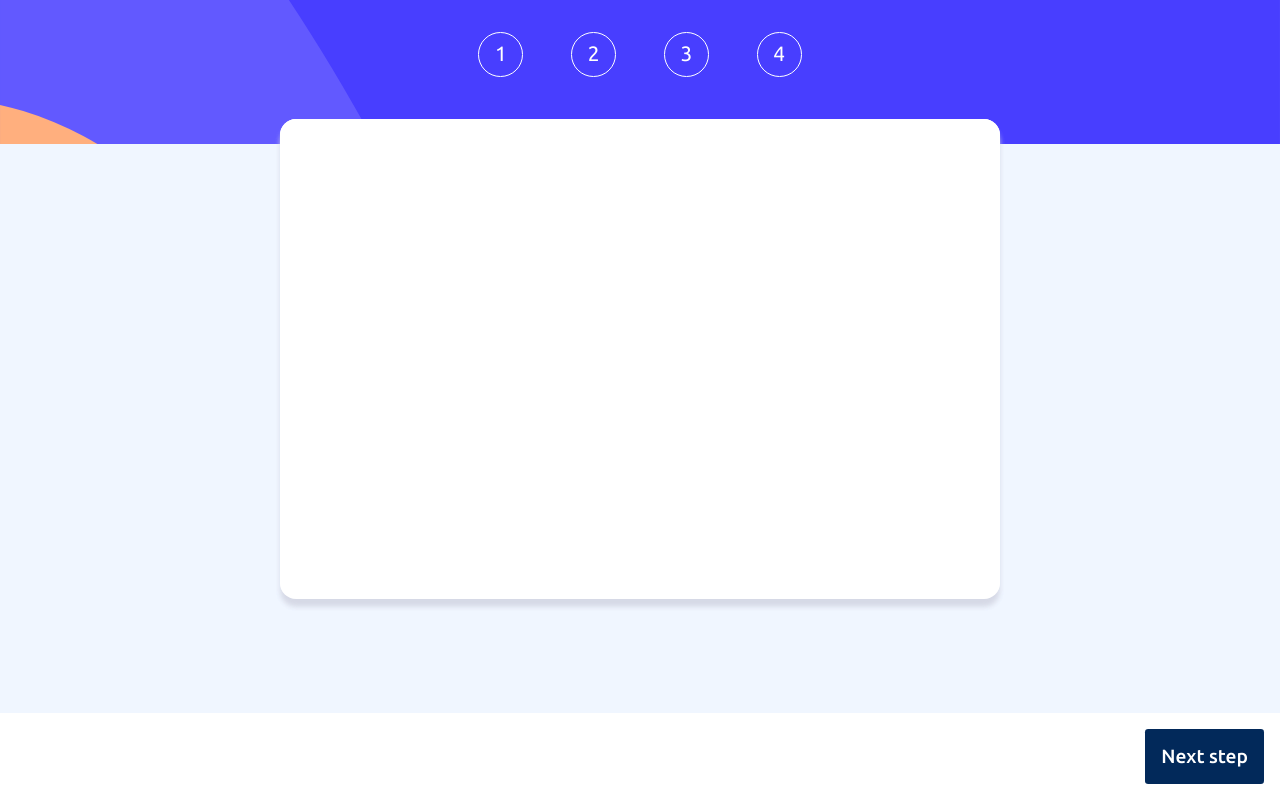
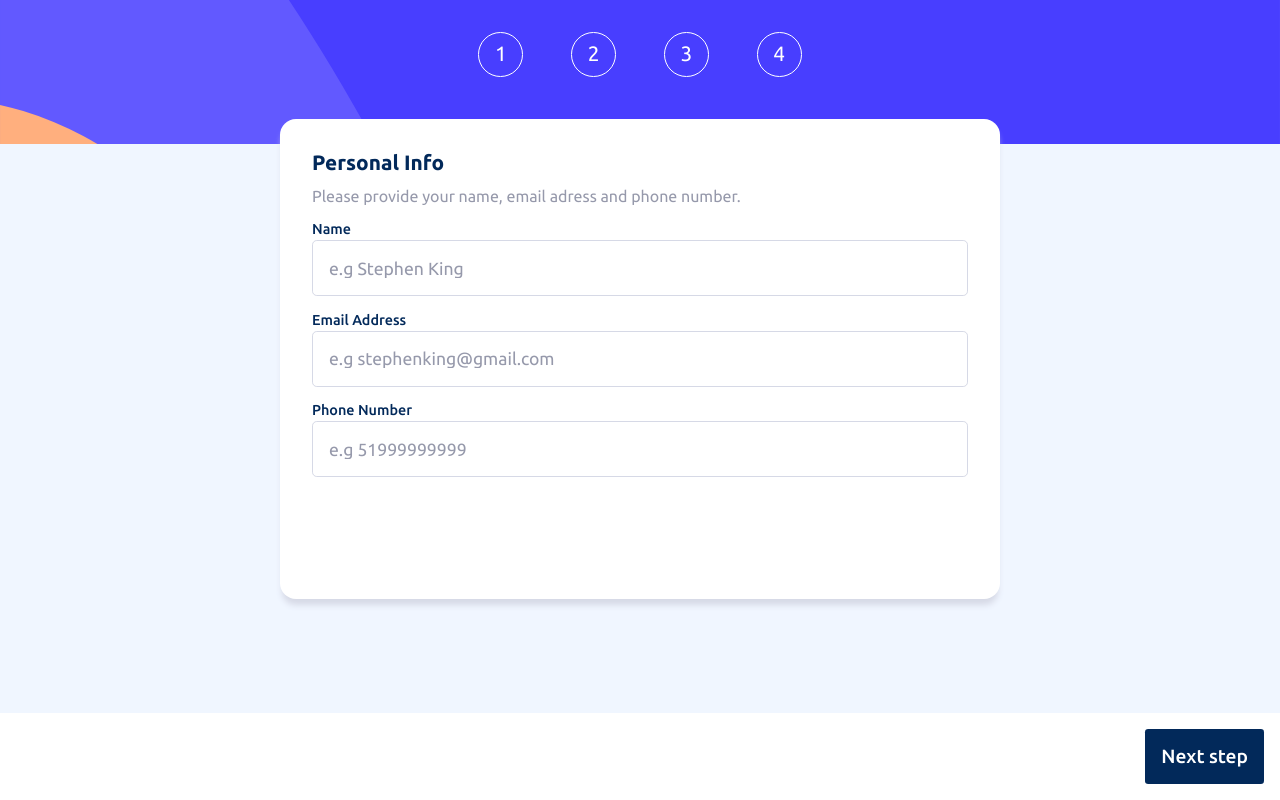
Before and after one commit to guicostads/gaming-platform-registration, a React (Vite) app: page / in a window 1280 px wide. Built offline with nearby package versions, Linux system fonts and the light colour scheme.

Commit message:
css and routes changes

```diff
--- a/src/Default/Default.css
+++ b/src/Default/Default.css
@@ -14,7 +14,7 @@
   display: flex;
   flex-direction: column;
   max-height: 30rem;
-  min-height: 25rem;
+  min-height: 20rem;
   width: 90vw;
   border-radius: 1rem;
   background-color: var(--white);
--- a/src/Default/Default.jsx
+++ b/src/Default/Default.jsx
@@ -14,13 +14,8 @@ export const Default = () => {
     <PageContextProvider>
       <main className="layout">
         <TopNavigation />
-        {(path === "/" || path === '') && (
-          <div className="content">
-            <PersonalInfo />
-          </div>
-        )}
         <div className="content">
-          <Outlet />
+          {path === "/" ? <PersonalInfo /> : <Outlet />}
         </div>
         <BottomNavigation />
       </main>
--- a/src/components/AddOnButton.jsx
+++ b/src/components/AddOnButton.jsx
@@ -8,12 +8,10 @@ export const AddOnButton = ({
   isChecked,
   onChange,
   value,
+  onClick
 }) => {
 
-  const priceStyle = {
-    fontWeight: '500',
-    fontSize: '1rem'
-  }
+
 
   return (
     <button className={isChecked ? "checked" : "not-checked"}>
--- a/src/components/BottomNavigation.jsx
+++ b/src/components/BottomNavigation.jsx
@@ -63,9 +63,12 @@ export const BottomNavigation = () => {
       )}
       {path === "/finish" &&
         activePlan &&
-        formState.usernameError === false &&
-        formState.emailError === false &&
-        formState.phoneError === false && (
+        !formState.usernameError &&
+        !formState.emailError &&
+        !formState.phoneError &&
+        formState.username !== "" &&
+        formState.email !== "" &&
+        formState.phone !== "" && (
           <Link to="/thanks">
             <button type="button" className="confirm-btn">
               Confirm
--- a/src/components/Finish.css
+++ b/src/components/Finish.css
@@ -55,6 +55,8 @@ a:hover {
   line-height: 1.5rem;
   border-radius: 1rem;
   gap: 1rem;
+  margin: 0 auto;
+  text-align: center;
 
 }
 
@@ -80,6 +82,10 @@ a:hover {
     font-size: 1.1rem;
   }
 
+  .finish .error-msg > div {
+    margin-top: 2rem;
+  }
+
   .finish .error-msg p {
     font-size: 1.1rem;
   }
--- a/src/components/PersonalInfo.css
+++ b/src/components/PersonalInfo.css
@@ -1,15 +1,18 @@
 .personal-info-form {
   font-size: 1rem;
   display: flex;
+  gap: .2rem;
   flex-direction: column;
-  gap: 0.5rem;
   color: var(--cool-gray);
+}
+
+.personal-info-form input {
+  margin-bottom: .75rem;
 }
 
 .personal-info-form span {
   color: var(--strawberry-red);
   text-align: right;
-  font-size: 0.9rem;
   font-size: 0.75rem;
 }
 .personal-info-header {
--- a/src/components/PersonalInfo.jsx
+++ b/src/components/PersonalInfo.jsx
@@ -1,3 +1,4 @@
+//personal info form
 import { useContext } from "react";
 import { PageContext } from "../context/context";
 import "./PersonalInfo.css";
```
